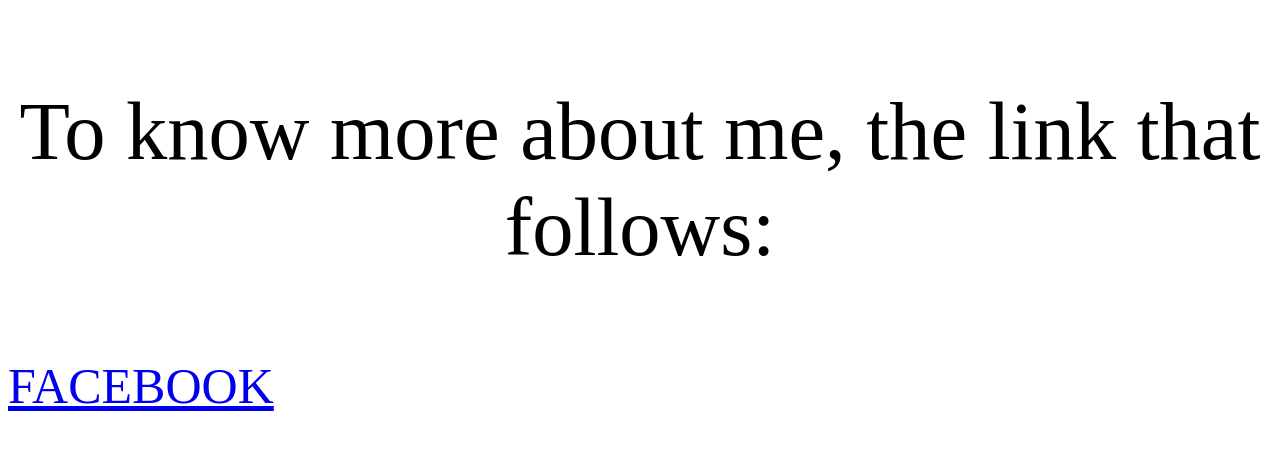
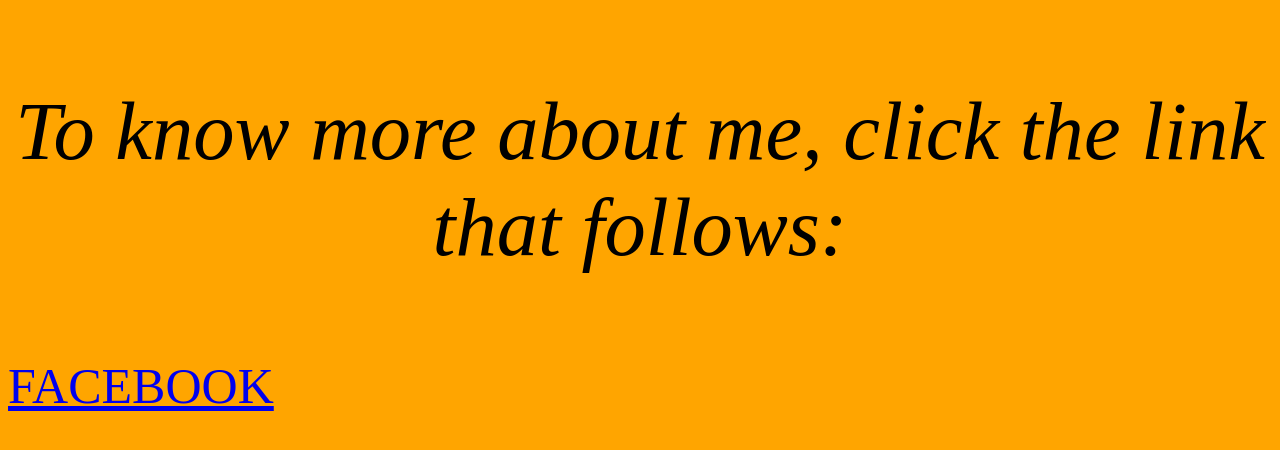
Before and after one commit to gharsha32/front-end-development-treehouse, a plain HTML site: page contact.html in a window 1280 px wide. Drawn offline with Linux system fonts and the light colour scheme.

Commit message:
completed:)

```diff
--- a/contact.html
+++ b/contact.html
@@ -3,8 +3,9 @@
   <head>
     <title>contact me</title>
   </head>
-  <body>
-    <p style="text-align:center;font-size:82.52px">To know more about me, the link that follows:</p>
-      <a href="https://www.facebook.com/profile.php?id=100009945935184https://www.facebook.com/profile.php?id=100009945935184" style="font-size:50px;">FACEBOOK</a>
+  <body style="background-color: orange";>
+    <p style="text-align:center;font-size:82.52px;font-style:italic;">To know more about me, click the link that follows:</p>
+      <div>
+      <a href="https://www.facebook.com/profile.php?id=100009945935184https://www.facebook.com/profile.php?id=100009945935184" style="font-size:50px;text-align:center">FACEBOOK</a>
   </body>
   </html>
```
Also changed, not shown: about.html (+2 -2 lines), harsha.html (+2 -2 lines).
